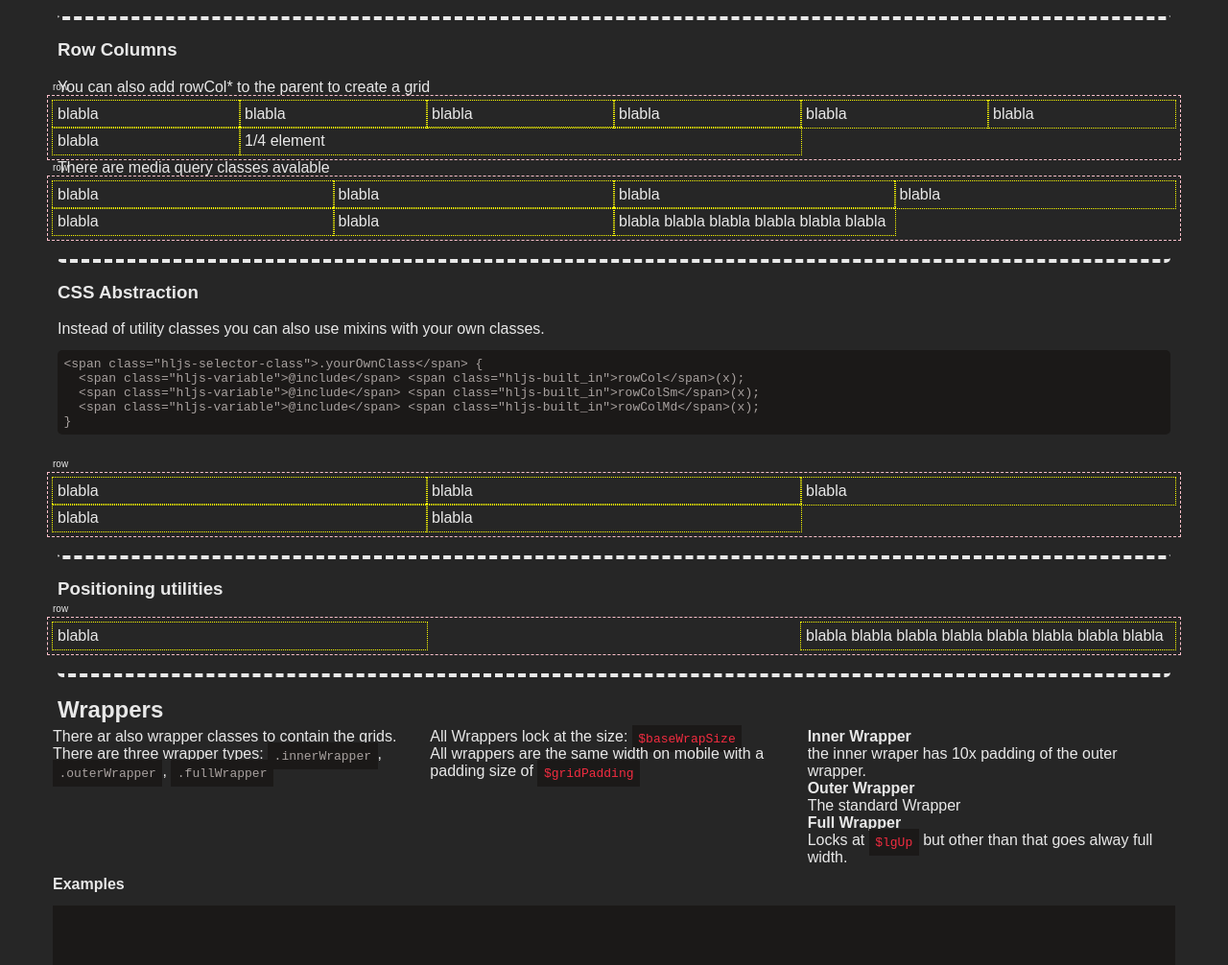
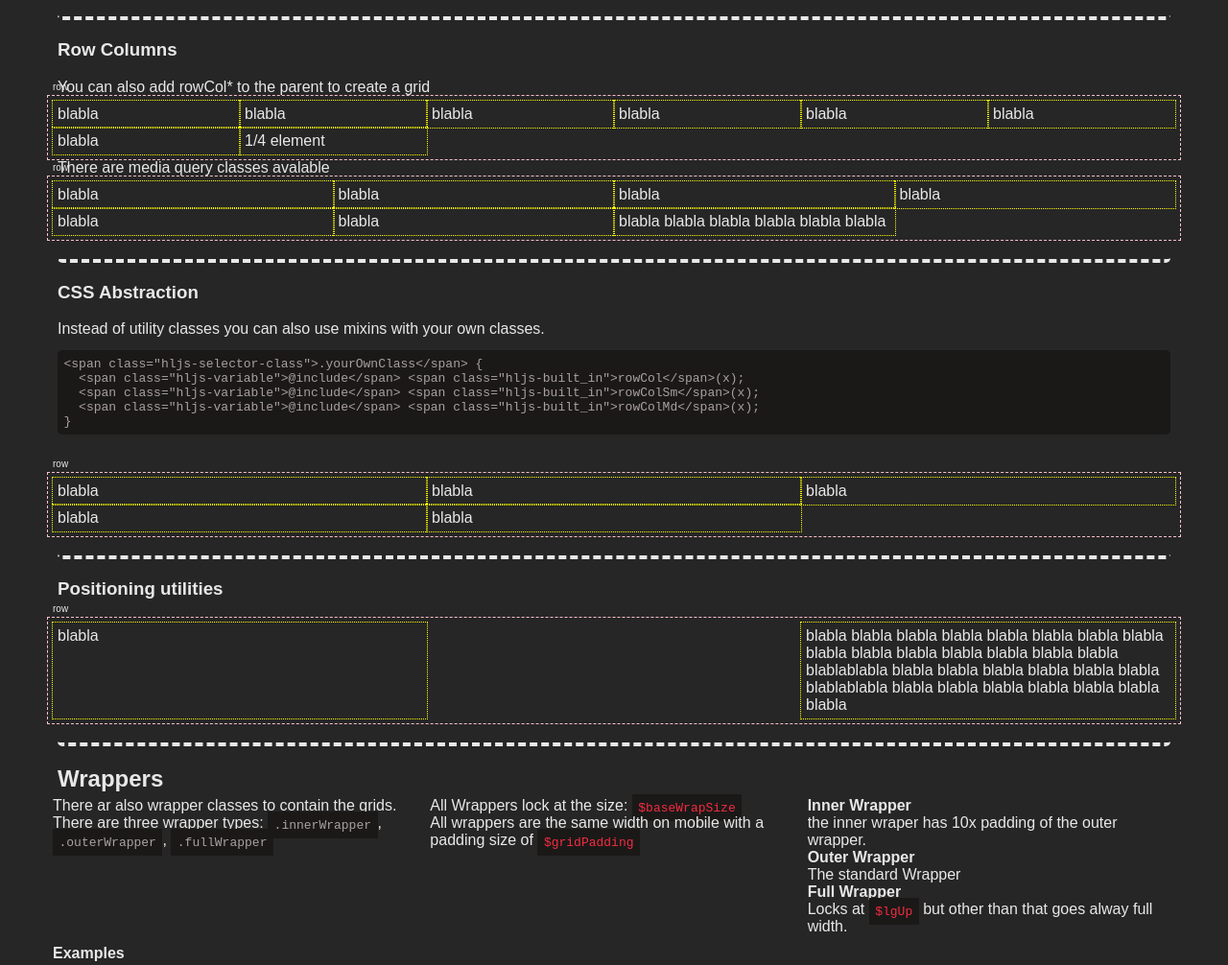
Before and after one commit to kaspar-allenbach/skelett-flexbox-grid, a website: page www/index.html in a window 1280 px wide. Shown: the part 966-1972 px from the top of the page at 96% size. Drawn offline with nearby package versions, Linux system fonts and the light colour scheme; a web font is replaced by a local one.

Commit message:
fix selector bug

```diff
--- a/src/_gugusGridFlex.scss
+++ b/src/_gugusGridFlex.scss
@@ -16,14 +16,14 @@
 }
 //flexbox row grids
 @for $i from 1 through $baseGrid {
-  .rowCol#{$i} > [class="col"] {
+  .rowCol#{$i} > [class^="col"] {
     flex-basis: (100 / $i + 0%);
     max-width: (100 / $i + 0%);
   }
 }
 @include smUp {
   @for $i from 1 through $baseGrid {
-    .rowColSm#{$i} > [class="col"] {
+    .rowColSm#{$i} > [class^="col"] {
       flex-basis: (100 / $i + 0%);
       max-width: (100 / $i + 0%);
     }
@@ -31,7 +31,7 @@
 }
 @include mdUp {
   @for $i from 1 through $baseGrid {
-    .rowColMd#{$i} > [class="col"] {
+    .rowColMd#{$i} > [class^="col"] {
       flex-basis: (100 / $i + 0%);
       max-width: (100 / $i + 0%);
     }
@@ -39,7 +39,7 @@
 }
 @include lgUp {
   @for $i from 1 through $baseGrid {
-    .rowColLg#{$i} > [class="col"] {
+    .rowColLg#{$i} > [class^="col"] {
       flex-basis: (100 / $i + 0%);
       max-width: (100 / $i + 0%);
     }
@@ -48,7 +48,7 @@
 // flexbox row mixins
 @mixin rowCol($colParam: 1) {
   @extend .flexGrid;
-  [class="col"] {
+  [class^="col"] {
     flex-basis: (100 / $colParam + 0%);
     max-width: (100 / $colParam + 0%);
   }
@@ -56,7 +56,7 @@
 @mixin rowColSm($colParam: 1) {
   @extend .flexGrid;
   @include smUp {
-    [class="col"] {
+    [class^="col"] {
       flex-basis: (100 / $colParam + 0%);
       max-width: (100 / $colParam + 0%);
     }
@@ -65,7 +65,7 @@
 @mixin rowColMd($colParam: 1) {
   @extend .flexGrid;
   @include smUp {
-    [class="col"] {
+    [class^="col"] {
       flex-basis: (100 / $colParam + 0%);
       max-width: (100 / $colParam + 0%);
     }
@@ -74,7 +74,7 @@
 @mixin rowColLg($colParam: 1) {
   @extend .flexGrid;
   @include smUp {
-    [class="col"] {
+    [class^="col"] {
       flex-basis: (100 / $colParam + 0%);
       max-width: (100 / $colParam + 0%);
     }
--- a/www/index.html
+++ b/www/index.html
@@ -142,8 +142,8 @@
 			<div class="demo">
 				<h3>Positioning utilities</h3>
 				<div class="flexGrid rowCol3 x-md-space-between">
-					<div class="col"><p>blabla</p></div>
-					<div class="col">blabla blabla blabla blabla blabla blabla blabla blabla</div>
+					<div class="col hbsdf"><p>blabla</p></div>
+					<div class="col">blabla blabla blabla blabla blabla blabla blabla blabla blabla blabla blabla blabla blabla blabla blabla blablablabla blabla blabla blabla blabla blabla blabla blablablabla blabla blabla blabla blabla blabla blabla blabla</div>
 				</div>
 			</div>
 		</div>
```
Also changed, not shown: www/dist/gugusGrid.css, 1 other file.
